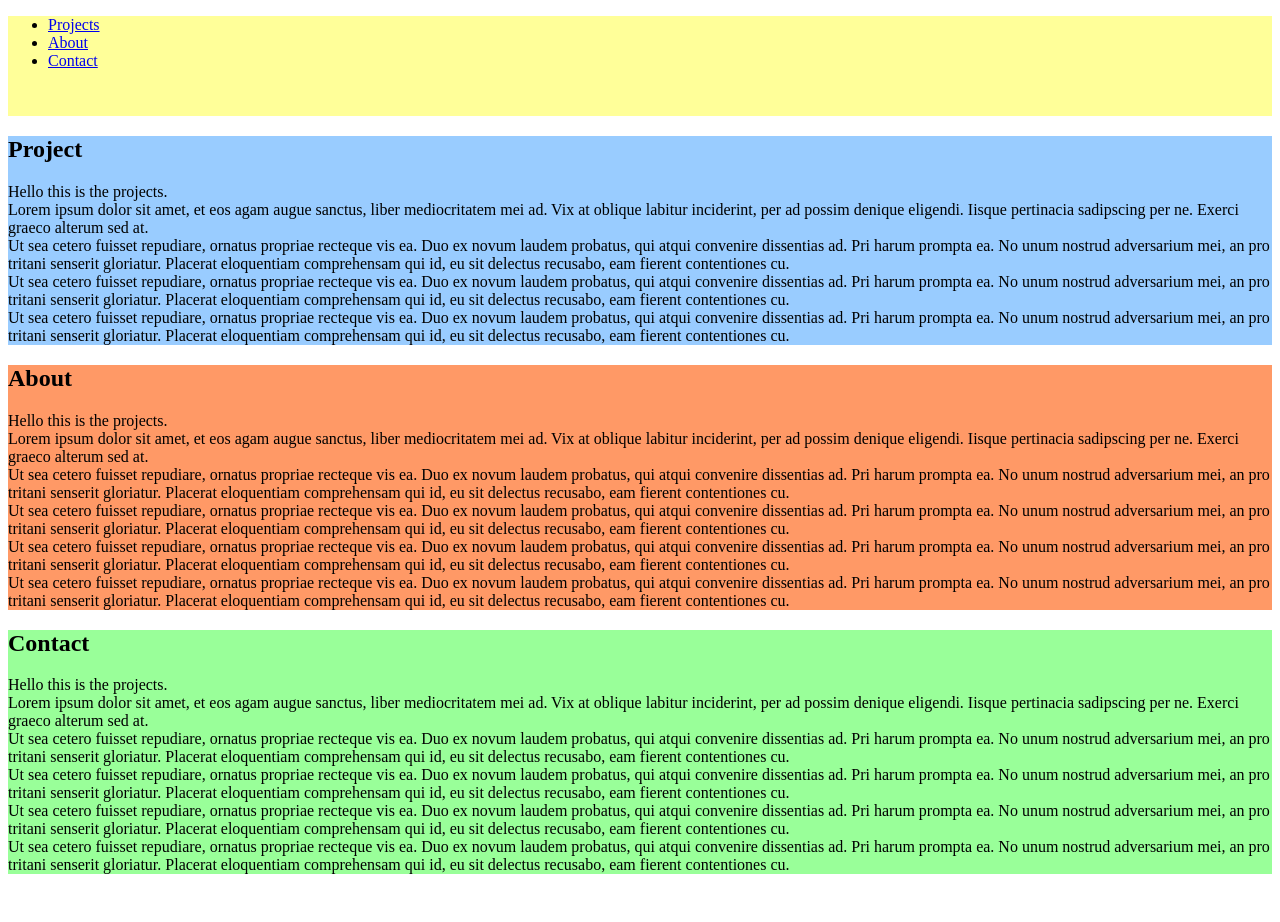
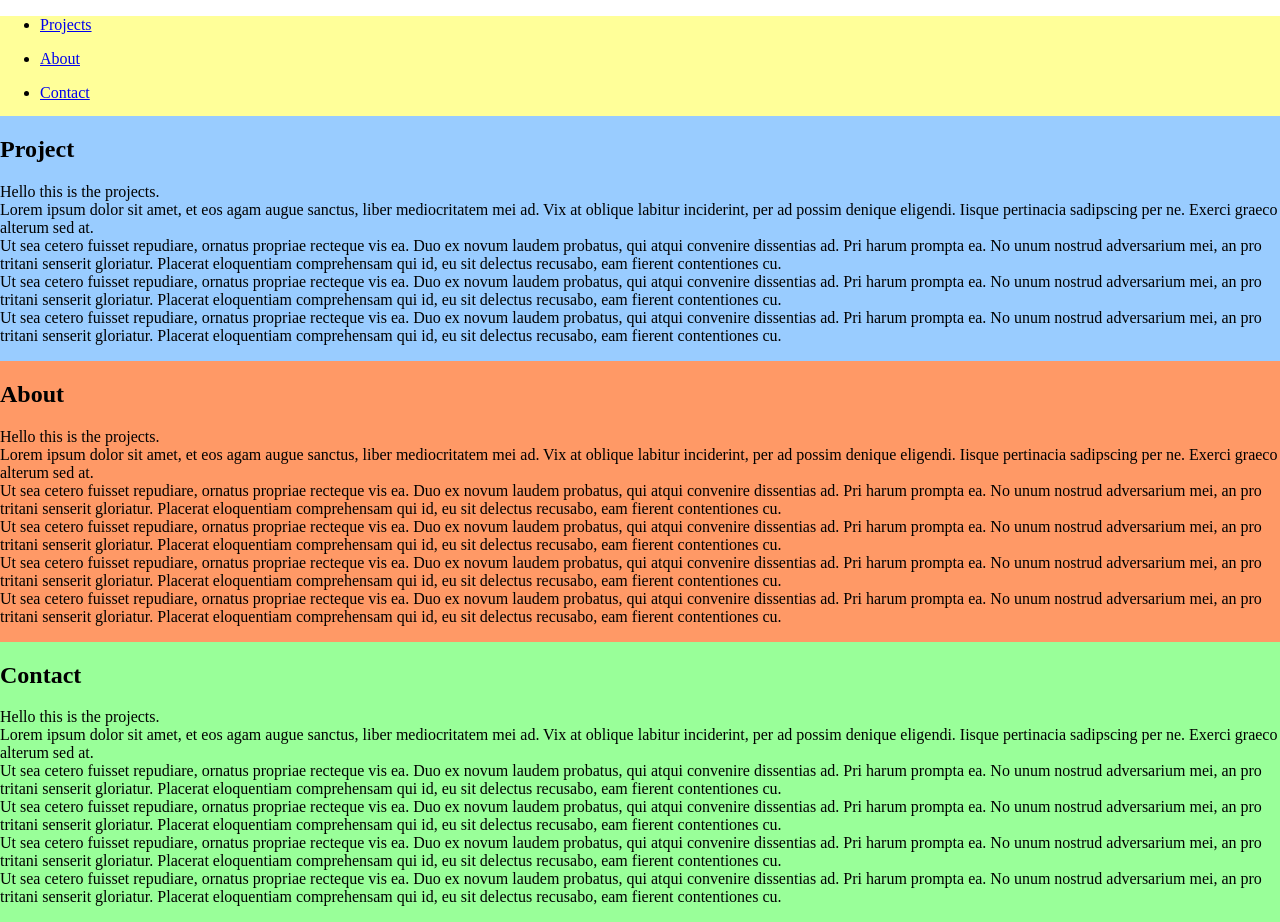
Before and after one commit to MichaelMcKinney/Portfolio, a plain HTML site: page ProtfolioPage.html in a window 1280 px wide. Before the commit the page ends 890 px from the top, so only its background shows below. Drawn offline with nearby package versions, Linux system fonts and the light colour scheme.

Commit message:
formatted margins

```diff
--- a/ProtfolioPage.html
+++ b/ProtfolioPage.html
@@ -10,29 +10,41 @@ Enjoy! -->
 
 
 	<style type="text/css">
+		html, body {
+			margin: 0px;
+			padding: 0px;
+		}
 
 		#navBar {
 			height: 100px;
 			width; 100%;
 			background-color:#ffff99;
+			margin: 0px;
+			padding: 0px;
 		}
 
 		#AboutSection{
 			background-color:#ff9966;
 			vertical-align: top;
-
+			width:100%;
+			float:left;
 		}
 
 		#ProjectsSection{
 			background-color:#99ccff;
 			vertical-align: top;
+			width:100%;
+			float: left;
 
 		}
 
 		#ContactSection{
 			background-color:#99ff99;
 			vertical-align: top;
+			width:100%;
+			float:left;
 		}
+
 
 
 	</style>
@@ -101,13 +113,41 @@ Enjoy! -->
 <body>
 
 <!-- This is the Top Navigation Bar -->
+<div id="TopSection">
+
+<!-- 	inline section -->
+<!-- 		profile image -->
+<!-- 		name text and button section -->
+	<span id="profileImage">
+
+	</span>
+
+
+
 	<div id ="navBar">
+		<span>
 			<ul>
 				<li><a href="#Projects" >Projects</a> </li>
+			</ul>
+		</span>
+		<span>
+			<ul>
 				<li><a href="#About" >About</a> </li>
+			</ul>
+		</span>
+		<span>
+			<ul>
 				<li><a href="#Contact">Contact</a> </li>
 			</ul>
+		</span>
 	</div>
+
+
+
+
+</div>
+
+
 <div id="ProjectsSection">
 <!-- This is a Section -->
 	<a id="Projects"></a>
```
Lines whose indentation alone changed are shown as unchanged.
